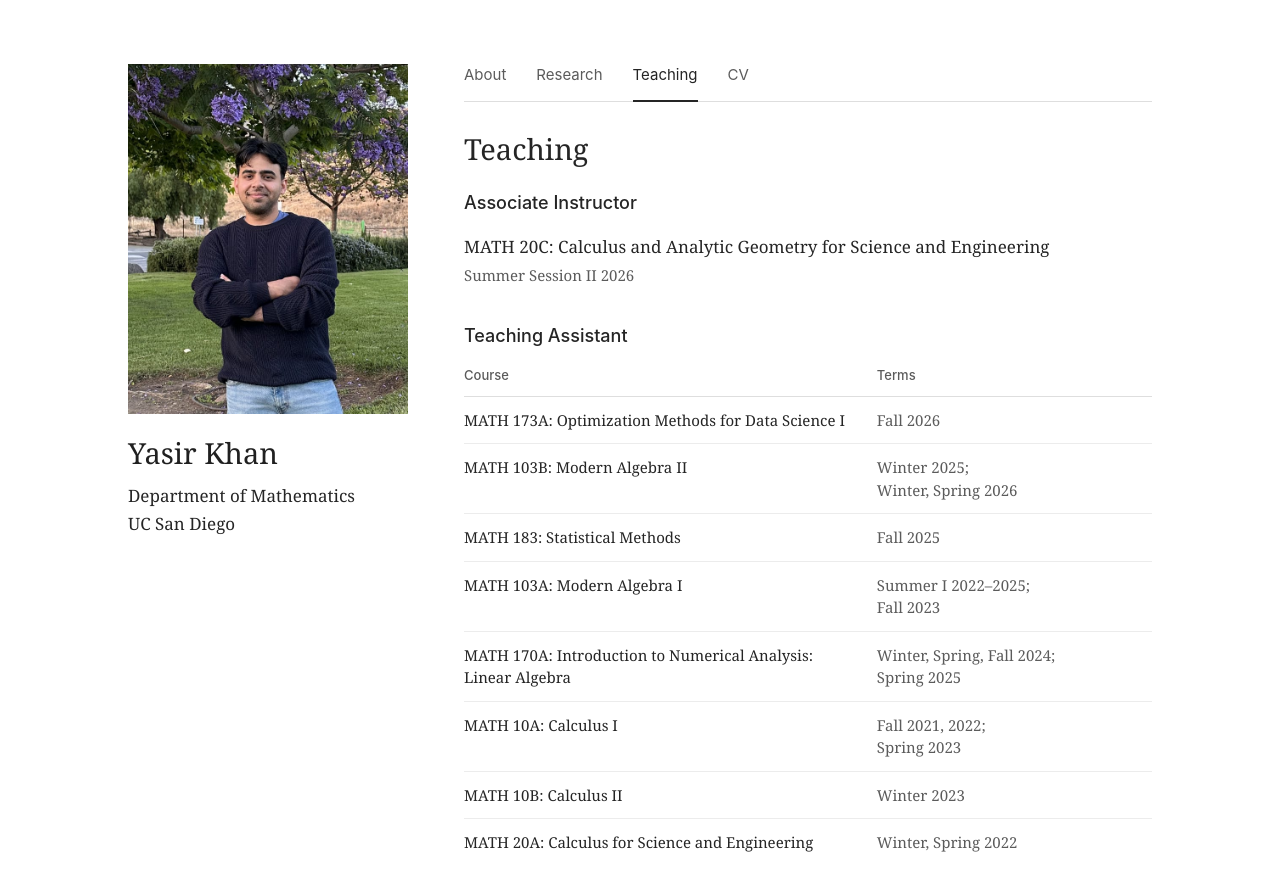
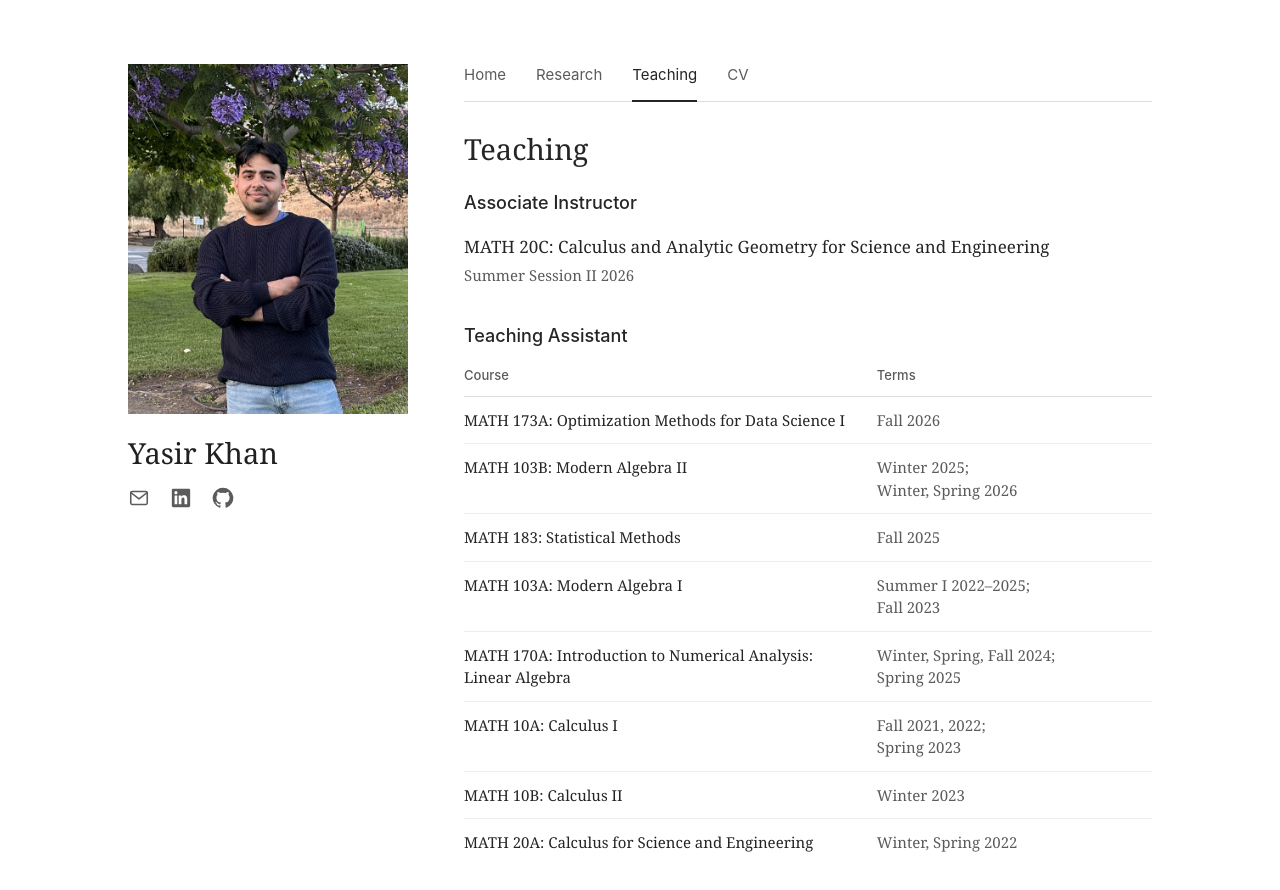
Before and after one commit to yasirferoz/yasirferoz.github.io, a plain HTML site: page teaching.html in a window 1280 px wide. Drawn offline with Linux system fonts and the light colour scheme.

Commit message:
Use shared contact icons and Home navigation on Teaching

```diff
--- a/teaching.html
+++ b/teaching.html
@@ -19,11 +19,15 @@
 <div class="portrait-frame"><img class="portrait" src="yasir-khan.jpeg" width="1512" height="2016" alt="Yasir Khan standing beneath a flowering tree"></div>
 <div class="profile-text">
 <p class="name">Yasir Khan</p>
-<p class="affiliation">Department of Mathematics<br>UC San Diego</p>
+<div class="profile-links" role="group" aria-label="Contact and profiles">
+<a href="mailto:m5khan@ucsd.edu" aria-label="Email" title="Email: m5khan@ucsd.edu"><svg viewBox="0 0 24 24" width="22" height="22" fill="none" stroke="currentColor" stroke-width="1.7" stroke-linecap="round" stroke-linejoin="round" aria-hidden="true" focusable="false"><rect x="3" y="5" width="18" height="14" rx="1.5"/><path d="m3 6 9 7 9-7"/></svg></a>
+<a href="https://www.linkedin.com/in/yasir101" aria-label="LinkedIn" title="LinkedIn"><svg viewBox="0 0 24 24" width="22" height="22" fill="currentColor" aria-hidden="true" focusable="false"><path d="M20.45 2H3.55C2.69 2 2 2.68 2 3.52v16.96c0 .84.69 1.52 1.55 1.52h16.9c.86 0 1.55-.68 1.55-1.52V3.52c0-.84-.69-1.52-1.55-1.52ZM7.93 18.75H4.98V9.2h2.95v9.55ZM6.46 7.9a1.71 1.71 0 1 1 0-3.42 1.71 1.71 0 0 1 0 3.42Zm12.29 10.85H15.8V14.1c0-1.11-.02-2.54-1.55-2.54-1.55 0-1.79 1.21-1.79 2.46v4.73H9.51V9.2h2.83v1.3h.04c.39-.74 1.36-1.52 2.8-1.52 2.99 0 3.57 1.97 3.57 4.53v5.24Z"/></svg></a>
+<a href="https://github.com/yasirferoz" aria-label="GitHub" title="GitHub"><svg viewBox="0 0 24 24" width="22" height="22" fill="currentColor" aria-hidden="true" focusable="false"><path d="M12 .75a11.25 11.25 0 0 0-3.56 21.92c.56.1.77-.24.77-.54v-2.1c-3.13.68-3.79-1.33-3.79-1.33-.51-1.3-1.25-1.65-1.25-1.65-1.02-.7.08-.69.08-.69 1.13.08 1.72 1.16 1.72 1.16 1 1.72 2.64 1.22 3.28.93.1-.73.39-1.22.71-1.5-2.5-.28-5.13-1.25-5.13-5.56 0-1.23.44-2.23 1.16-3.02-.12-.29-.5-1.43.11-2.98 0 0 .95-.3 3.09 1.15a10.75 10.75 0 0 1 5.62 0c2.15-1.45 3.09-1.15 3.09-1.15.61 1.55.23 2.69.11 2.98.72.79 1.16 1.79 1.16 3.02 0 4.32-2.63 5.28-5.14 5.56.4.35.76 1.03.76 2.08v3.1c0 .3.2.65.77.54A11.25 11.25 0 0 0 12 .75Z"/></svg></a>
+</div>
 </div>
 </header>
 <div class="reading-column">
-<nav aria-label="Main navigation"><a href="index.html">About</a><a href="research.html">Research</a><a href="teaching.html" aria-current="page">Teaching</a><a href="cv.pdf">CV<span class="sr-only"> (PDF)</span></a></nav>
+<nav aria-label="Main navigation"><a href="index.html">Home</a><a href="research.html">Research</a><a href="teaching.html" aria-current="page">Teaching</a><a href="cv.pdf">CV<span class="sr-only"> (PDF)</span></a></nav>
 <main id="main"><h1>Teaching</h1>
 <section aria-labelledby="instructor">
 <h2 id="instructor">Associate Instructor</h2>
```
